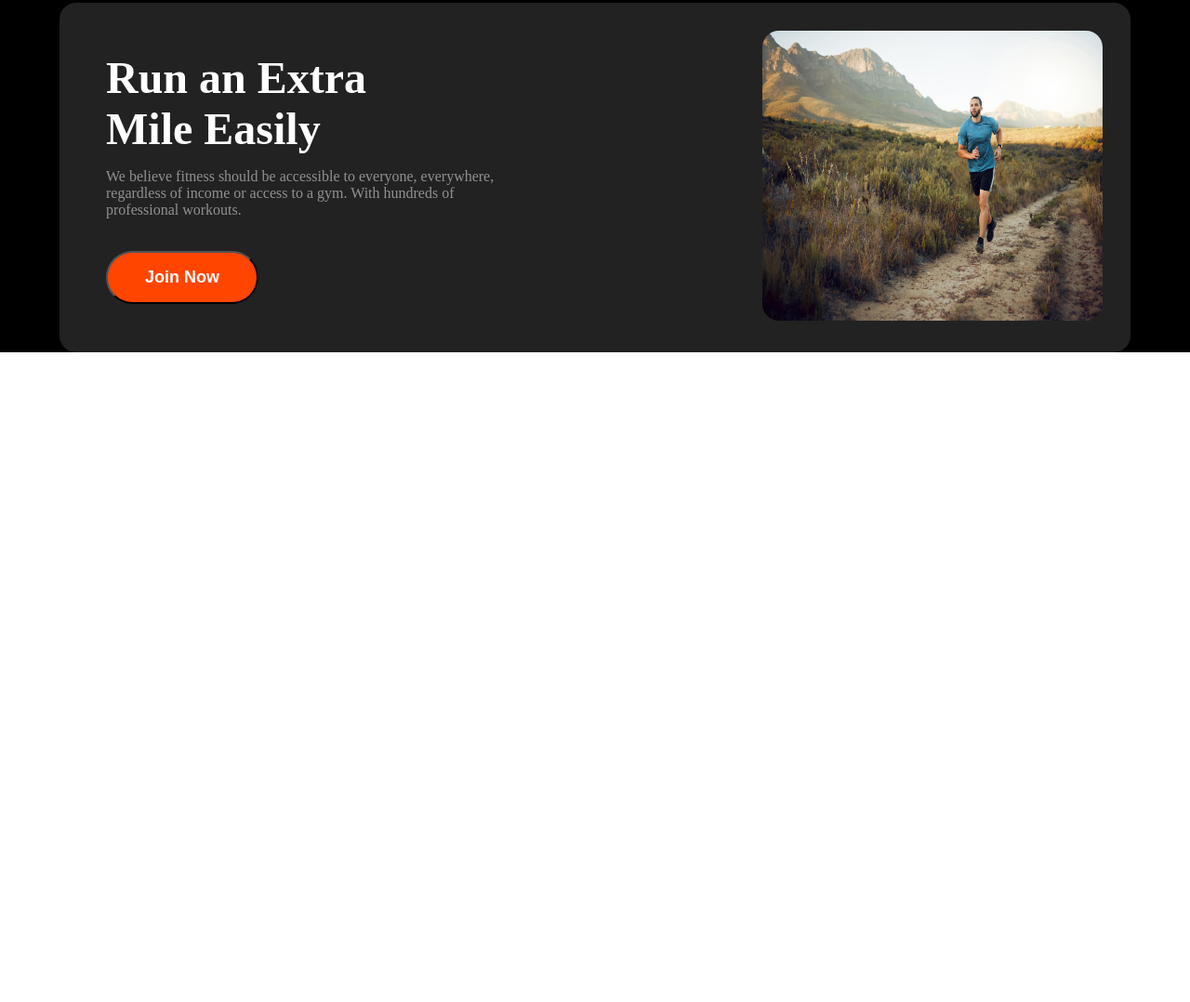
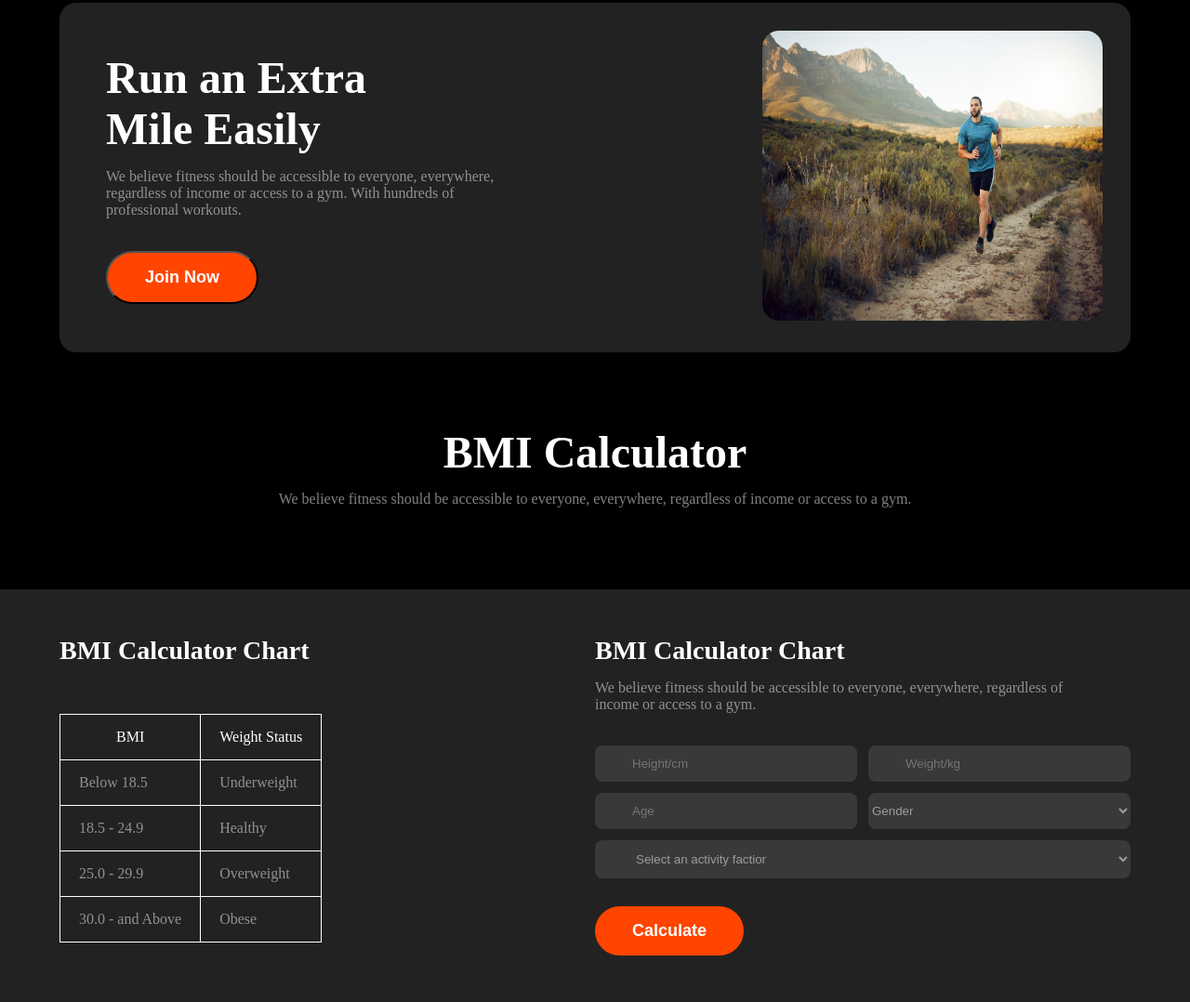
Before and after one commit to Momota02/Assignment2, a plain HTML site: page index.html in a window 1280 px wide. Shown: the part 1275-2353 px from the top of the page at 93% size. Before the commit the page ends 1654 px from the top, so only its background shows below. Drawn offline with Linux system fonts and the light colour scheme.

Commit message:
bmi section work done

```diff
--- a/index.html
+++ b/index.html
@@ -40,7 +40,9 @@
                     <div class="child1">
                         <img src="./images/Images 2.png" alt="">
                         <div class="child2">
-                            <div class="red"></div>
+                            <div class="red">
+                                <i class="fa-solid fa-play "></i>
+                            </div>
                             <div class="text">
                                 <h2>350+</h2>
                                 <p>Video Tutorial</p>
@@ -95,6 +97,75 @@
                 <img src="./images/run.jpg" alt="">
             </div>
         </div>
+        <div class="bmi-title">
+            <h1>BMI Calculator</h1>
+            <p class="common-color">We believe fitness should be accessible to everyone, everywhere, regardless of income or access to a gym.</p>
+        </div>
+        <div class="bmi-bag">
+            <div class="bmi-content">
+                 <div class="bmi-table">
+                     <h1>BMI Calculator Chart</h1>
+                     <table>
+                    <tr>
+                        <th>BMI</th>
+                        <th>Weight Status</th>
+                    </tr>
+                    <tr>
+                        <td>Below 18.5</td>
+                        <td>Underweight</td>
+                    </tr>
+                    <tr>
+                        <td>18.5 - 24.9</td>
+                        <td>Healthy</td>
+                    </tr>
+                    <tr>
+                        <td>25.0 - 29.9</td>
+                        <td>Overweight</td>
+                    </tr>
+                    <tr>
+                        <td>30.0 - and Above</td>
+                        <td>Obese</td>
+                    </tr>
+                     </table>
+                 </div>
+
+                 <div class="calculator">
+                     <h1>BMI Calculator Chart</h1>
+                     <p class="common-color">We believe fitness should be accessible to everyone, everywhere, regardless of <br> income or access to a gym. </p>
+
+                     <div class="input-fild">
+                        <input type="text" placeholder="Height/cm">
+                        <input type="text" placeholder="Weight/kg">
+                        <input type="text" placeholder="Age">
+                        <select class="gender" name="" id="">
+                            <option value="">
+                            Gender
+                            </option>
+                            <option value="">
+                            Male
+                            </option>
+                            <option value="">
+                            Female
+                            </option>
+                        </select>
+
+                     </div>
+
+                     <select class="Activity-factor" name="" id="">
+                        <option value="">
+                        Select an activity factior
+                        </option>
+                        <option value="">
+                        factior-1
+                        </option>
+                        <option value="">
+                        factior-2
+                        </option>
+                    </select>
+                    <button>Calculate</button>
+                 </div>
+        </div>
+        </div>
     </main>
     <footer></footer>
 </body>
--- a/responsive.css
+++ b/responsive.css
@@ -32,6 +32,10 @@
     .child1{
         width: 100%;
     }
+    .child2{
+        left: 106px;
+        bottom: 122px;
+    }
     .habit-image{
        flex-direction: column;
     }
--- a/style.css
+++ b/style.css
@@ -73,7 +73,7 @@ nav{
 }
 .header-photo{
     width: 50%;
-
+    text-align: end;
 }
 .header-photo img{
     width: 349px;
@@ -85,9 +85,15 @@ nav{
 }
 .red{
     background-color: red;
+    text-align: center;
     width: 40px;
     height: 40px;
     border-radius: 50%;
+
+}
+
+.red i{
+ padding-top: 13px;
 }
 
 .child2{
@@ -103,8 +109,8 @@ nav{
     background-color: rgb(0, 0, 0, 0.234);
     backdrop-filter: blur(10px);
     position: absolute;
-    left: -14px;
-    bottom: 149px;
+    left: 238px;
+    bottom: 122px;
 }
 
 .header-content button{
@@ -211,3 +217,121 @@ main{
    border-radius: 18px;
    margin: 30px;
 }
+.bmi-title{
+    width: 90%;
+    margin: 0 auto;
+    text-align: center;
+    margin-top: 80px;
+    margin-bottom: 88px;
+}
+.bmi-title h1{
+    color: white;
+    font-size: 48px;
+    font-weight: 900;
+    margin-bottom: 14px;
+}
+
+.bmi-bag{
+    background-color: #222222;
+}
+.bmi-content{
+    padding: 50px;
+    color: white;
+    display: flex;
+    justify-content: space-between;
+    /* align-items:center; */
+    width: 90%;
+    margin: 0 auto;
+
+
+}
+
+.bmi-table{
+
+}
+.bmi-table h1{
+    color: white;
+    font-size: 28px;
+    font-weight: 900;
+}
+.bmi-table table{
+    border-collapse: collapse;
+    margin-top: 52px;
+}
+
+.bmi-table th{
+    color: white;
+    font-size: 16px;
+    font-weight: 500;
+    border: 1px solid white ;
+    padding: 15px 20px;
+}
+.bmi-table td{
+    color: rgba(255, 255, 255, 0.5);
+    font-size: 16px;
+    font-weight: 500;
+    border: 1px solid white ;
+    padding: 15px 20px;
+
+}
+.calculator{
+    width: 50%;
+    text-align: start;
+}
+.calculator h1{
+    color: white;
+    font-size: 28px;
+    font-weight: 900;
+    margin-bottom: 14px;
+
+}
+.calculator p{
+    margin-top: 15px;
+    margin-bottom: 35px;
+}
+.input-fild {
+
+
+    text-align: start;
+    /* padding: 12px 40px; */
+
+    display: grid;
+    grid-template-columns: repeat(2, 2fr);
+    gap: 12px;
+}
+
+.input-fild input{
+    padding: 12px 40px;
+    border-radius: 8px;
+    border: none;
+    background-color: rgba(255, 255, 255, 0.1) ;
+
+}
+.gender{
+    color: rgba(255, 255, 255, 0.5);
+    border: none;
+    border-radius: 8px;
+    background-color: rgba(255, 255, 255, 0.1);
+}
+
+.Activity-factor{
+    color: rgba(255, 255, 255, 0.5);
+    border: none;
+    width: 100%;
+    padding: 12px 40px;
+    margin-top: 12px;
+    border-radius: 8px;
+    background-color: rgba(255, 255, 255, 0.1);
+}
+
+
+.calculator button{
+    border: none;
+    margin-top: 30px;
+    color: white;
+    font-size: 18px;
+    font-weight: 600;
+    padding: 16px 40px;
+    border-radius: 42px;
+    background: orangered;
+}
```
